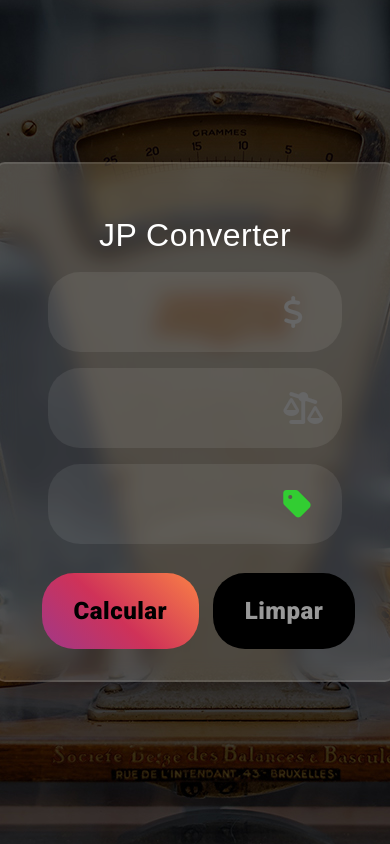
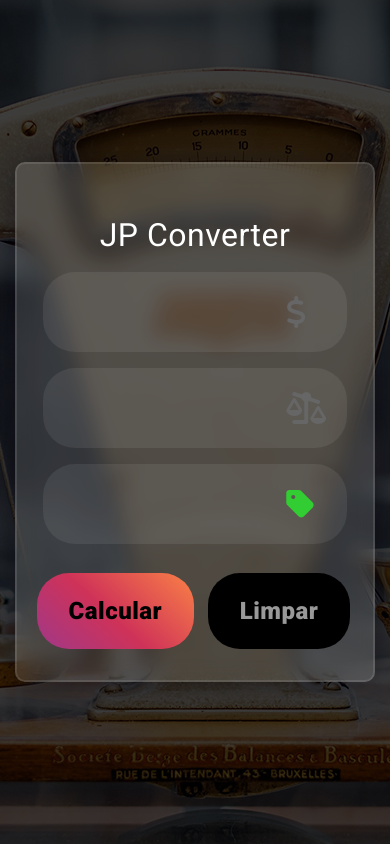
Before and after one commit to jpkiyoshi/jp-converter, a plain HTML site: page index.html in a window 390 px wide. Drawn offline with Linux system fonts and the light colour scheme.

Commit message:
fix form not fitting into mobile

```diff
--- a/style.css
+++ b/style.css
@@ -17,7 +17,7 @@ body {
 
 form {
   height: 520px;
-  width: 400px;
+  width: 360px;
   background-color: rgba(255, 255, 255, 0.13);
   position: absolute;
   transform: translate(-50%, -50%);
@@ -27,11 +27,10 @@ form {
   backdrop-filter: blur(10px);
   border: 2px solid rgba(255, 255, 255, 0.1);
   box-shadow: 0 0 40px rgba(8, 7, 16, 0.6);
-  padding: 50px 35px;
+  padding: 50px 10px;
 }
 
 form * {
-  font-family: 'Poppins', sans-serif;
   color: #ffffff;
   letter-spacing: 0.5px;
   outline: none;
@@ -43,6 +42,7 @@ form h3 {
   font-weight: 500;
   line-height: 42px;
   text-align: center;
+  margin-bottom: 10px;
 }
 
 .form-group {
```
